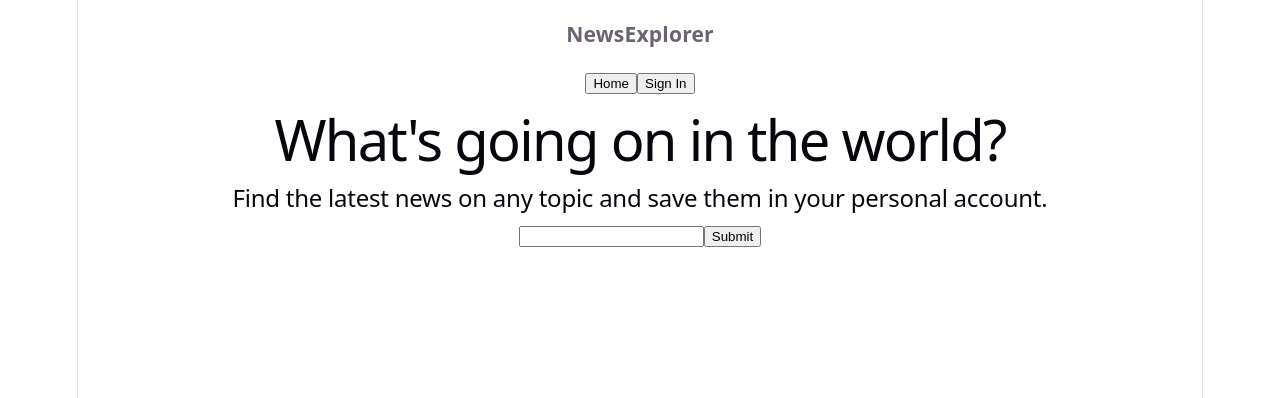
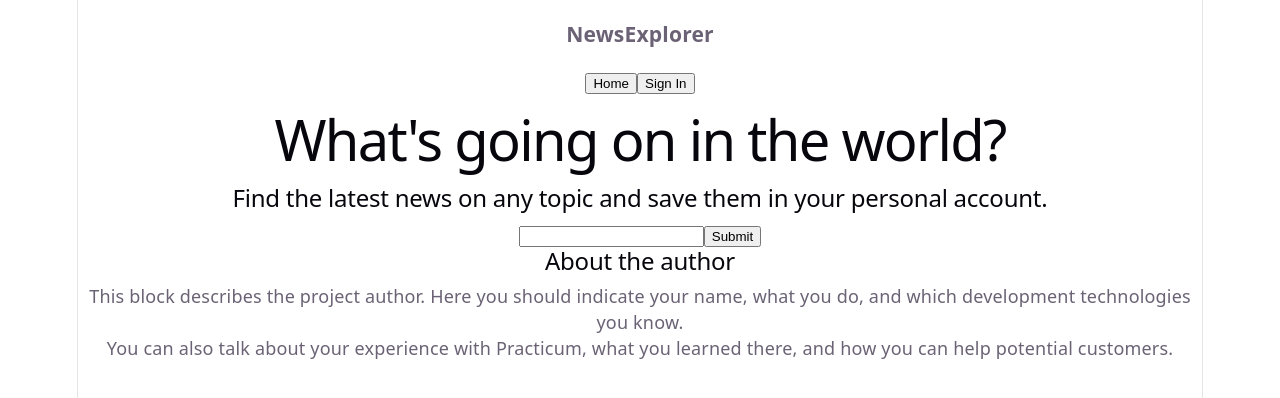
Before and after one commit to SCastrillon25/NewsExplorer-fronted, a React app in the folder fronted/: page / in a window 1280 px wide. Shown: the top 398 px of the page. Built offline with nearby package versions, Linux system fonts and the light colour scheme; the HTML template or start-up script is replaced by a standard one.

Commit message:
Initial frontend on branch stage-react-api

```diff
--- a/fronted/src/components/App.jsx
+++ b/fronted/src/components/App.jsx
@@ -1,5 +1,6 @@
 import { NavBar } from "../components/NavBar/NavBar";
 import { NewsSearch } from "../components/NewsSearch/NewsSearch";
+import { AboutAuthor } from "../components/AboutAuthor/AboutAuthor";
 import './App.css';
 
 function App() {
@@ -9,6 +10,8 @@ function App() {
       <NavBar />
 
       <NewsSearch />
+
+      <AboutAuthor />
     </>
   )
 }
```
